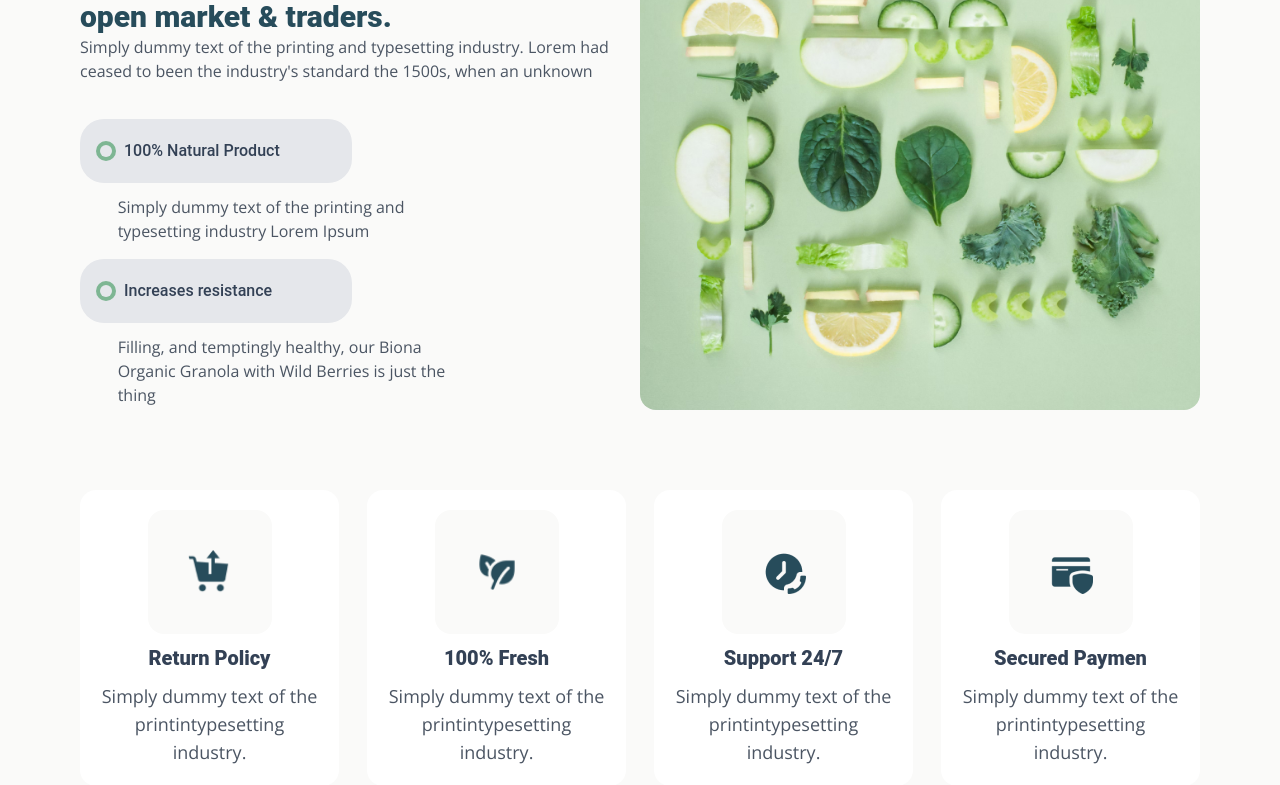
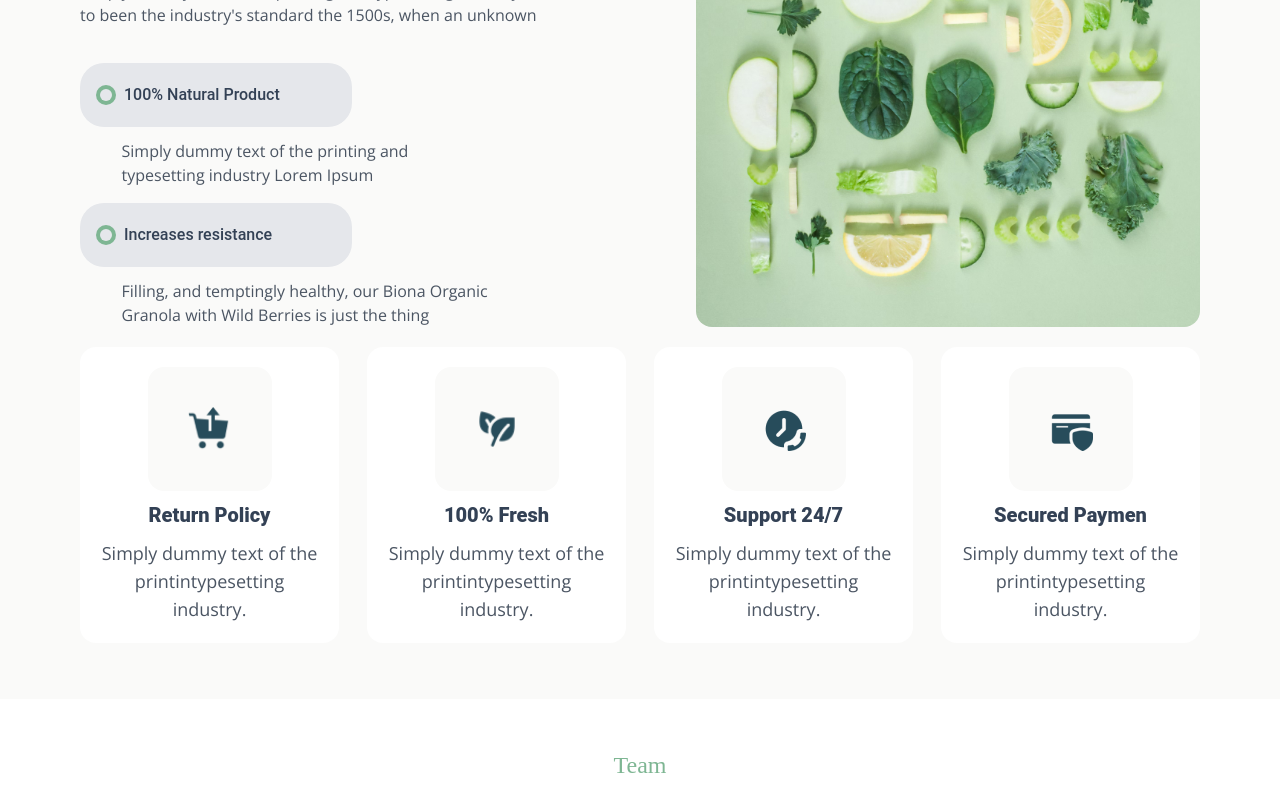
Before and after one commit to kaomao1234/agriculture-cloned-app, a Next.js app: page /About in a window 1280 px wide. Shown: the part 1060-1845 px from the top of the page. Built offline with nearby package versions, Linux system fonts and the light colour scheme.

Commit message:
style(components): about => format class name

```diff
--- a/src/components/Page/About/WhyChoosUs/index.tsx
+++ b/src/components/Page/About/WhyChoosUs/index.tsx
@@ -18,7 +18,7 @@ export const WhyChoosUs = () => {
     },
   ];
   return (
-    <div className="flex flex-col px-10 xl:px-20 bg-stone-50 py-28">
+    <div className="flex flex-col bg-stone-50 px-10 py-14 xl:px-20">
       <div className="flex flex-row items-stretch gap-[2%]">
         <div className="flex flex-col">
           <label className="font-yellowtail text-2xl font-normal text-acapulco">
@@ -41,7 +41,7 @@ export const WhyChoosUs = () => {
                 100% Natural Product
               </label>
             </div>
-            <label className="font-sans pl-[10%] text-base font-normal text-gray-600">
+            <label className="pl-[10%] font-sans text-base font-normal text-gray-600">
               Simply dummy text of the printing and typesetting industry Lorem
               Ipsum
             </label>
@@ -53,7 +53,7 @@ export const WhyChoosUs = () => {
                 Increases resistance
               </label>
             </div>
-            <label className="font-sans pl-[10%] text-base font-normal text-gray-600">
+            <label className="pl-[10%] font-sans text-base font-normal text-gray-600">
               Filling, and temptingly healthy, our Biona Organic Granola with
               Wild Berries is just the thing
             </label>
@@ -61,19 +61,22 @@ export const WhyChoosUs = () => {
         </div>
         <img
           src="About/WhyChoosUs/image_1.jpg"
-          className="w-[50%] rounded-2xl"
+          className="w-[45%] rounded-2xl"
         />
       </div>
-      <div className="flex flex-row gap-x-7 my-20">
+      <div className="mt-5 flex flex-row gap-x-7">
         {promote.map((val, index) => (
-          <div key={index} className="flex flex-col items-center gap-y-2.5 p-5 bg-white rounded-2xl">
-            <div className="bg-stone-50 p-10 rounded-2xl">
+          <div
+            key={index}
+            className="flex flex-col items-center gap-y-2.5 rounded-2xl bg-white p-5"
+          >
+            <div className="rounded-2xl bg-stone-50 p-10">
               <img src={`About/WhyChoosUs/${val.icon}`} className="size-11" />
             </div>
             <label className="font-roboto text-xl font-extrabold text-slate-700">
               {val.name}
             </label>
-            <label className="font-sans text-center text-lg font-normal text-gray-600">
+            <label className="text-center font-sans text-lg font-normal text-gray-600">
               Simply dummy text of the printintypesetting industry.
             </label>
           </div>
```
